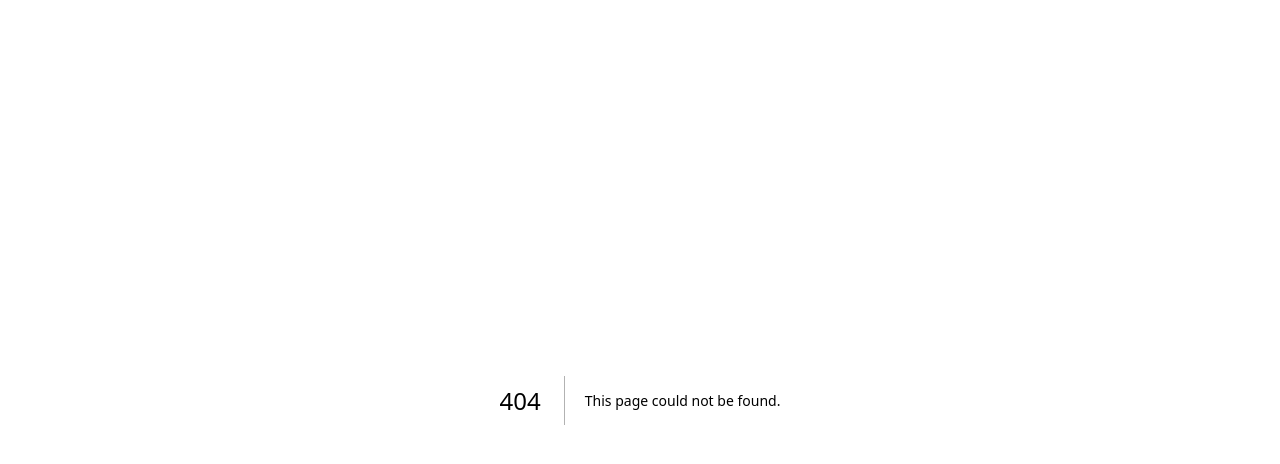
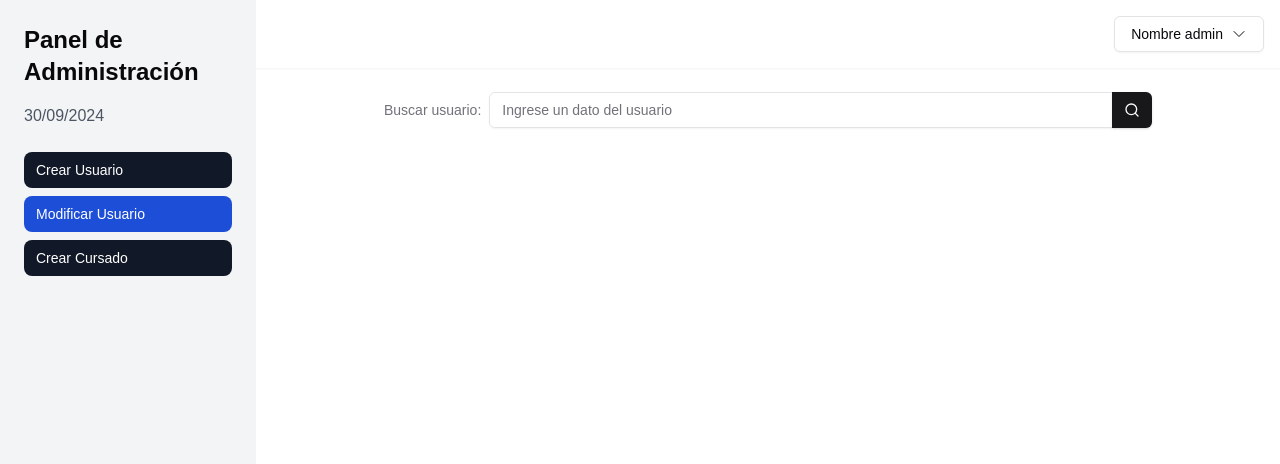
Before and after one commit to Ro1407/Sistema-Escuela-PSS, a Next.js app: page /inicio/admin/modificar in a window 1280 px wide. Before the commit this address had no page. Shown: the top 464 px of the page. Built offline with nearby package versions, Linux system fonts and the light colour scheme.

Commit message:
GUI de búsqueda para modificar usuarios

```diff
--- /dev/null
+++ b/src/app/inicio/admin/modificar/page.tsx
@@ -0,0 +1,30 @@
+import { Input } from "@/components/ui/input"
+import { Button } from "@/components/ui/button"
+import { SearchIcon } from "lucide-react"
+
+export default function Component() {
+  return (
+		<div className="w-full max-w-3xl mx-auto">
+			<div className="flex flex-col sm:flex-row items-center gap-2">
+				<label htmlFor="search" className="text-sm font-medium text-muted-foreground whitespace-nowrap mb-2 sm:mb-0">
+					Buscar usuario:
+				</label>
+				<div className="relative w-full">
+					<Input
+						id="search"
+						placeholder="Ingrese un dato del usuario"
+						className="w-full pr-10"
+					/>
+					<Button
+						type="submit"
+						size="sm"
+						className="absolute right-0 top-0 h-full rounded-l-none"
+					>
+						<SearchIcon className="h-4 w-4" />
+						<span className="sr-only">Buscar usuario</span>
+					</Button>
+				</div>
+			</div>
+		</div>
+  )
+}
--- a/src/app/inicio/admin/page.tsx
+++ b/src/app/inicio/admin/page.tsx
@@ -106,7 +106,7 @@ export default function InicioAdmin() {
             <div className="space-y-6">
               <div className="flex">
                 <Label htmlFor="matricula" className="mr-4 mt-2 w-36">Matrícula: *</Label>
-                <Input id="matricula" placeholder="Ingresar la matrícula" />
+                <Input id="matricula" placeholder="Ingresar la matrícula" required/>
               </div>
               <div className="flex">
                 <Label className="mr-4 mt-2 w-36">Materia/s:</Label>
@@ -133,7 +133,7 @@ export default function InicioAdmin() {
           <div className="flex w-full space-x-8 space-y-4 justify-evenly">
             <div className="flex gap-6 align-top">
               <Label htmlFor="curso" className="text-lg font-semibold">Curso *</Label>
-              <RadioGroup name="curso" onValueChange={handleCursoChange} className="flex flex-col space-y-1 border border-gray-600 rounded p-4 pr-5">
+              <RadioGroup name="curso" onValueChange={handleCursoChange} className="flex flex-col space-y-1 border border-gray-600 rounded p-4 pr-5" required>
                 {['curso1', 'curso2', 'curso3'].map((curso) => (
                   <div key={curso} className="flex items-center space-x-2">
                     <RadioGroupItem value={curso} id={curso} />
@@ -144,7 +144,7 @@ export default function InicioAdmin() {
             </div>
             <div className="flex flex-col space-y-2">
               <div className="flex">
-                <Label htmlFor="padreTutor" className="mr-2 mt-2 w-40">Padre/Tutor: *</Label>
+                <Label htmlFor="padreTutor" className="mr-2 mt-2 w-40">Padre/Tutor:</Label>
                 <Input
                   id="padreTutor"
                   name="padreTutor"
@@ -157,6 +157,7 @@ export default function InicioAdmin() {
                   id="matricula"
                   name="matricula"
                   placeholder="Ingresar la matrícula"
+									required
                 />
               </div>
             </div>
```
